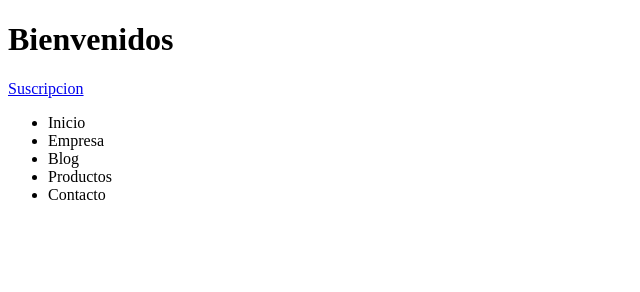
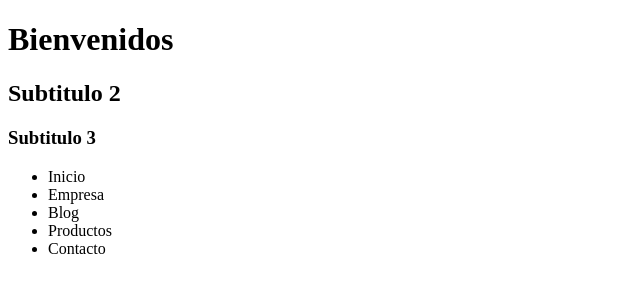
Before and after one commit to Santiago2007-arch/proyecto1, a plain HTML site: page index.html in a window 1280 px wide. Shown: the whole page, without its empty margins (0-640 px from the left). Drawn offline with Linux system fonts and the light colour scheme.

Commit message:
modificado

```diff
--- a/index.html
+++ b/index.html
@@ -8,7 +8,8 @@
   <body>
     <h1>Bienvenidos</h1>
     <!-- bug arreglado con el id #123 -->
-    <a href="suscripcion.html">Suscripcion</a>
+    <h2>Subtitulo 2</h2>
+    <h3>Subtitulo 3</h3>
     <div class="navegacion">
       <ul>
         <li>Inicio</li>
```
